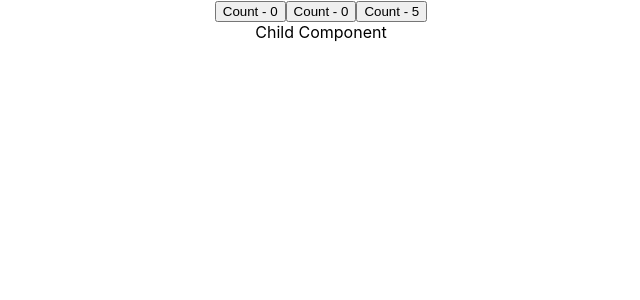
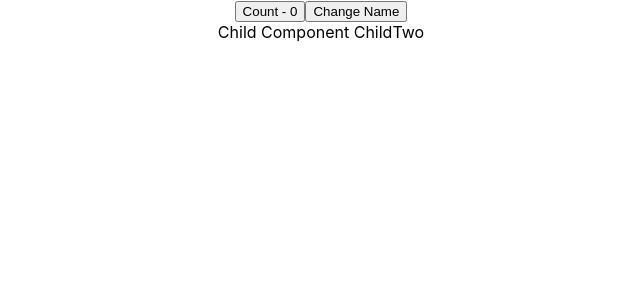
Before and after one commit to abhishek1savaliya/React_Render, a React (Create React App) app: page / in a window 1280 px wide. Shown: the top 300 px of the page, without its empty margins (319-959 px from the left). Built offline with nearby package versions, Linux system fonts and the light colour scheme.

Commit message:
React memo

```diff
--- a/src/App.js
+++ b/src/App.js
@@ -1,19 +1,12 @@
-import logo from './logo.svg';
+
 import './App.css';
-import UseState from './Components/UseState';
-import UseReducer from './Components/UseReducer/UseReducer';
-import ObjectUseState from './Components/ImmutableState/ObjectUseState';
-import ArrayUseState from './Components/UseReducer/ArrayUseState';
-import Parent from './Components/ParentChild/Parent';
+import ParentTwo from './Components/Optimization/ParentTwo';
+
 
 function App() {
   return (
     <div className="App">
-      <Parent />
-      {/* <ArrayUseState /> */}
-      {/* <ObjectUseState /> */}
-      {/* <UseReducer /> */}
-      {/* <UseState /> */}
+    <ParentTwo />
     </div>
   );
 }
--- /dev/null
+++ b/src/Components/Optimization/ChildTwo.js
@@ -0,0 +1,12 @@
+import React from 'react';
+
+function ChildTwo() {
+  console.log('ChildTwo Render');
+  return (
+    <div>
+      Child Component ChildTwo
+    </div>
+  );
+}
+
+export default React.memo(ChildTwo);
--- /dev/null
+++ b/src/Components/Optimization/ParentTwo.js
@@ -0,0 +1,20 @@
+import React, { useState } from 'react';
+import ChildTwo from './ChildTwo';
+
+const ParentTwo = () => {
+  const [count, setCount] = useState(0);
+  const [name, setName] = useState('Krishna');
+  console.log('ParentTwo Render');
+
+  return (
+    <div>
+      <button onClick={() => setCount(c => c + 1)}>Count - {count}</button>
+      <button onClick={() => setName('Radha')}>Change Name</button>
+      <div>
+        <ChildTwo name={name} />
+      </div>
+    </div>
+  );
+}
+
+export default ParentTwo;
```
